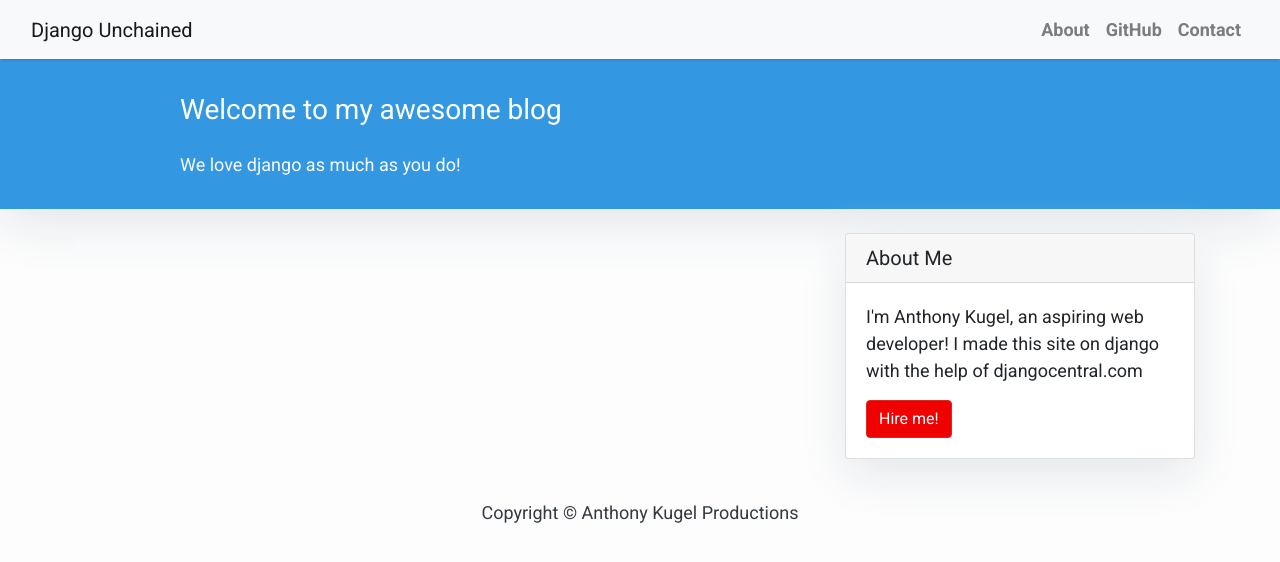
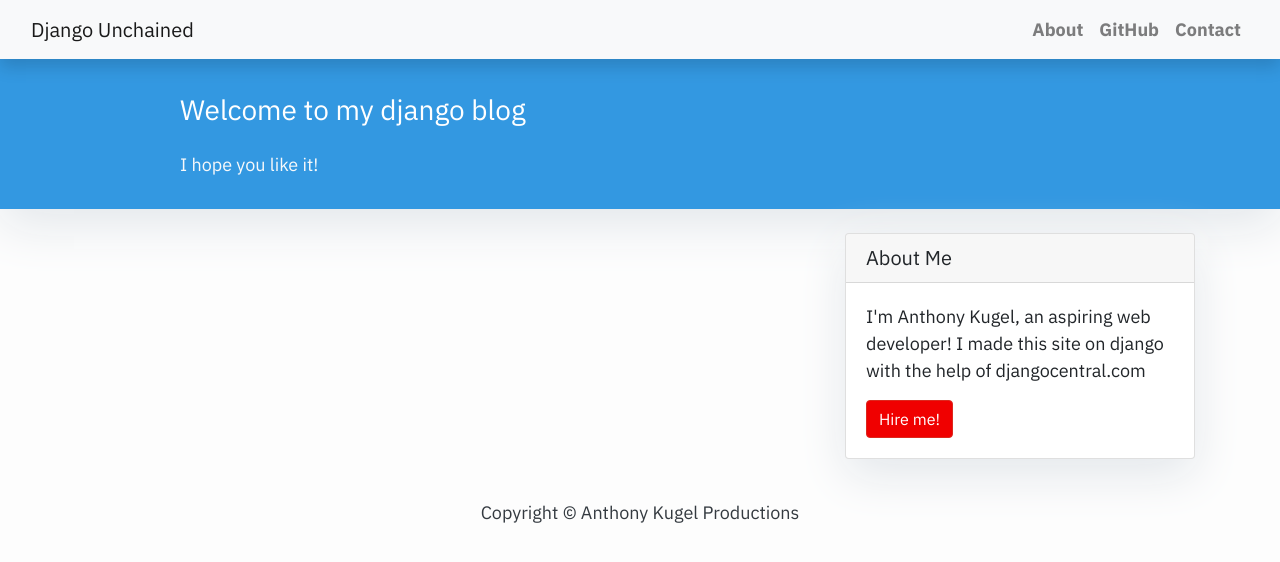
Before and after one commit to aokugel/Django-Blog-Website, a Django app: page / in a window 1280 px wide. Shown: the top 562 px of the page. Run offline with Django 3.2, Linux system fonts and the light colour scheme; data that the repository does not hold is empty; some libraries are stand-ins or nearby versions.

Commit message:
Added the favicon file and changed the font

```diff
--- a/static/css/base.css
+++ b/static/css/base.css
@@ -1,5 +1,5 @@
 body {
-    font-family: "Roboto", sans-serif;
+    font-family: 'IBM Plex Sans', sans-serif;
     font-size: 17px;
     background-color: #fdfdfd;
 }
--- a/templates/base.html
+++ b/templates/base.html
@@ -8,17 +8,19 @@
     <head>
         <title>Blog Symposium</title>
         <link rel="stylesheet" href="{% static 'css/base.css' %}">
-        <link href="https://fonts.googleapis.com/css?family=Roboto:400,700" rel="stylesheet">
-        <meta name="google" content="notranslate" />
+        <!-- <link href="https://fonts.googleapis.com/css?family=Roboto:400,700" rel="stylesheet"> -->
+        <link href="https://fonts.googleapis.com/css2?family=IBM+Plex+Sans:wght@400;700&display=swap" rel="stylesheet">
         <meta name="viewport" content="width=device-width, initial-scale=1" />
-        <link rel="stylesheet" href="https://maxcdn.bootstrapcdn.com/bootstrap/4.0.0/css/bootstrap.min.css" integrity="sha384-Gn5384xqQ1aoWXA+058RXPxPg6fy4IWvTNh0E263XmFcJlSAwiGgFAW/dAiS6JXm"
-            crossorigin="anonymous" />
+        <link rel="shortcut icon" type="image/png" href="{% static 'img/favicon.ico' %}"/>
+        <link rel="stylesheet" href="https://stackpath.bootstrapcdn.com/bootstrap/4.5.0/css/bootstrap.min.css"
+            integrity="sha384-9aIt2nRpC12Uk9gS9baDl411NQApFmC26EwAOH8WgZl5MYYxFfc+NcPb1dKGj7Sk"
+            crossorigin="anonymous">
     </head>
 
     <body>
         <style>
-            body {
-            font-family: "Roboto", sans-serif;
+        body {
+            font-family: 'IBM Plex Sans', sans-serif;
             font-size: 17px;
             background-color: #fdfdfd;
         }
--- a/templates/index.html
+++ b/templates/index.html
@@ -2,7 +2,7 @@
 {% block content %}
 <style>
     body {
-        font-family: "Roboto", sans-serif;
+        font-family: 'IBM Plex Sans', sans-serif;
         font-size: 18px;
         background-color: #fdfdfd;
     }
@@ -22,8 +22,8 @@
         <div class="row">
             <div class=" col-md-8 col-md-10 mx-auto">
                 <div class="site-heading">
-                    <h3 class=" site-heading my-4 mt-3 text-white"> Welcome to my awesome blog </h3>
-                    <p class="text-light">We love django as much as you do! &nbsp
+                    <h3 class=" site-heading my-4 mt-3 text-white"> Welcome to my django blog </h3>
+                    <p class="text-light">I hope you like it! &nbsp
                     </p>
                 </div>
             </div>
```
Also changed, not shown: mysite/settings.py (+9 -9 lines), static/img/favicon.ico (added).
